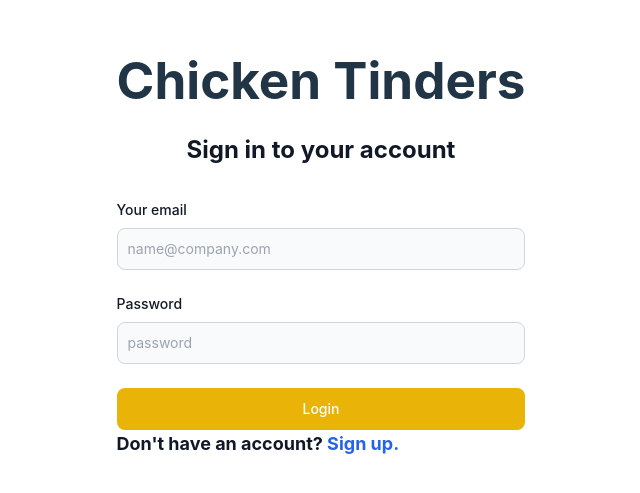
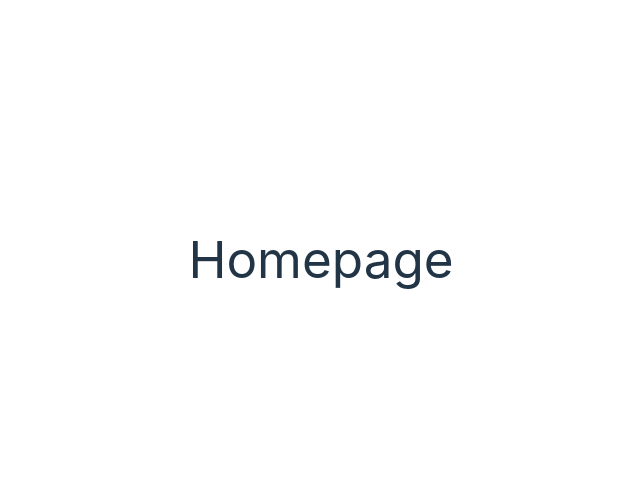
Before and after one commit to SWhalley1130/phase-5-front-end, a React (Vite) app: page / in a window 1280 px wide. Shown: the part 141-634 px from the top of the page, without its empty margins (319-959 px from the left). Built offline with nearby package versions, Linux system fonts and the light colour scheme.

Commit message:
Begins homepage

```diff
--- a/src/Components/App.jsx
+++ b/src/Components/App.jsx
@@ -2,6 +2,7 @@
 import { Route, Routes } from "react-router-dom";
 import '../Stylesheets/App.css'
 import Login from './Login';
+import HomePage from './HomePage';
 
 function App() {
   const [user, setUser]=useState(undefined)
@@ -16,7 +17,7 @@
     <>
       <Routes>
         <Route exact path="/login" element={<Login handleLogin={handleLogin}/>}/>
-        <Route exact path="/" element={<Login handleLogin={handleLogin}/>}/>
+        <Route exact path="/" element={<HomePage/>}/>
 
       </Routes>
     </>
--- a/src/Components/HomePage.jsx
+++ b/src/Components/HomePage.jsx
@@ -0,0 +1,14 @@
+import React, {useState, useEffect} from "react";
+import { useNavigate } from "react-router";
+
+function HomePage(){
+
+
+    return (
+        <div>
+            <h1>Homepage</h1>
+        </div>
+    )
+}
+
+export default HomePage
--- a/src/Components/Login.jsx
+++ b/src/Components/Login.jsx
@@ -47,7 +47,8 @@
             .then(r=>r.json())
             .then(data=>{
                 try{
-                    handleLogin(data.username, data.type)
+                    handleLogin(data.username, data.type);
+                    nav('/');
                 }
                 catch{
                    alert(data.message)
@@ -69,7 +70,8 @@
             .then(r=>r.json())
             .then(data=>{
                 try{
-                    handleLogin(data.username, data.type)
+                    handleLogin(data.username, data.type);
+                    nav('/');
                 }
                 catch{
                    alert(data.message)
```
